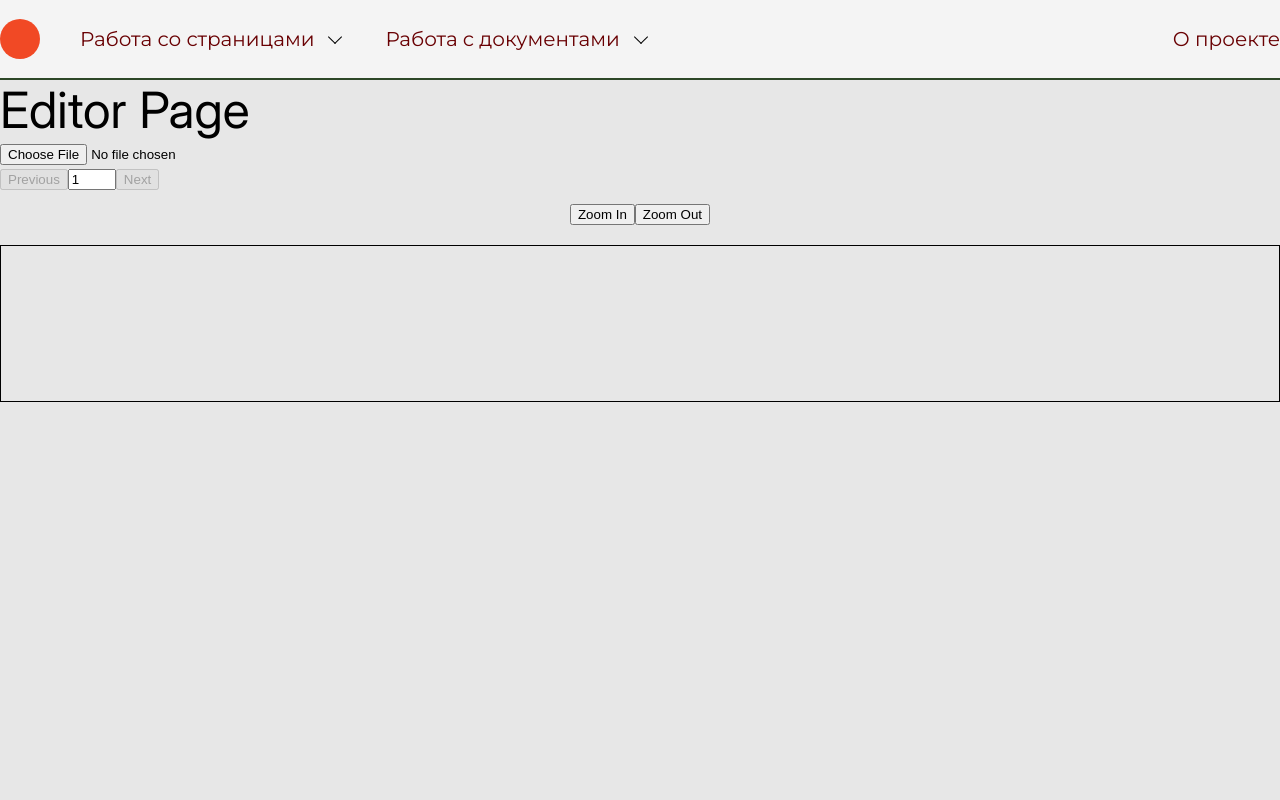
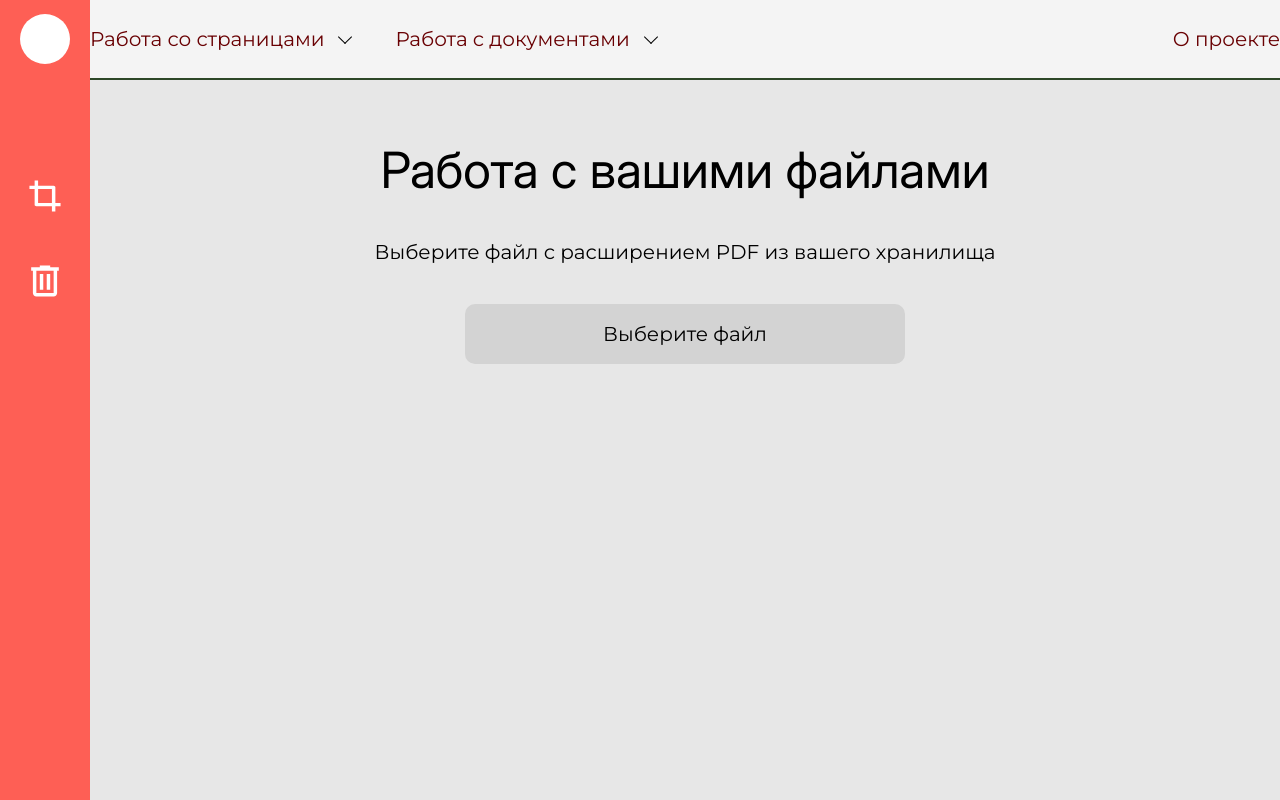
Before and after one commit to PUTENCHIK/pdf_editor, a React (Vite) app in the folder pdf_editor.client/: page /editor in a window 1280 px wide. Built offline with nearby package versions, Linux system fonts and the light colour scheme.

Commit message:
Preview of PDF file on editor page integrated into disign

```diff
--- a/pdf_editor.client/src/components/AddFile/AddFile.jsx
+++ b/pdf_editor.client/src/components/AddFile/AddFile.jsx
@@ -1,14 +1,22 @@
 import './AddFile.css'
 
-import { useRef, useState } from 'react';
+import { useRef, useState, forwardRef, useImperativeHandle } from 'react';
 import { Link } from 'react-router-dom';
 
 import file_image from '../../images/common/file.png'
 import CrossButton from '../CrossButton/CrossButton';
 
-function AddFile() {
+const AddFile = forwardRef((props, ref) =>{
     const inputFile = useRef(null);
     const [state, changeState] = useState(1);
+
+    useImperativeHandle(ref, () => {
+        return {
+            getFile() {
+                return inputFile.current.files[0];
+            }
+        }
+    });
 
     function buttonOnClick() {
         if (state == 1) {
@@ -38,7 +46,15 @@ function AddFile() {
 
     return (
         <div className={'add-file-block' + (state == 1 ? ' clickable' : '')} onClick={buttonOnClick}>
-            <input type="file" ref={inputFile} className='hidden' name="file" onChange={inputFileOnChange} />
+            <input
+                type="file"
+                accept=".pdf"
+                ref={inputFile}
+                className='hidden'
+                name="file"
+                // onChange={inputFileOnChange}
+                onChange={props.onChange}
+            />
 
             <div className="__content">
                 {state == 1 &&
@@ -64,6 +80,6 @@ function AddFile() {
             </div>
         </div>
     );
-}
+});
 
 export default AddFile;
--- a/pdf_editor.client/src/pages/EditorPage/EditorPage.css
+++ b/pdf_editor.client/src/pages/EditorPage/EditorPage.css
@@ -1,9 +1,58 @@
 .page-content {
-    /* position: absolute;
-    right: 0; */
     display: flex;
     flex-direction: column;
     width: calc(100% - 90px);
 
     padding-left: 90px;
 }
+
+.start-state {
+    display: flex;
+    width: 100%;
+    justify-content: center;
+}
+
+.start-state > .__content {
+    display: inline-flex;
+    flex-direction: column;
+    row-gap: 20px;
+    align-items: center;
+}
+
+main.section.editor-page {
+    display: flex;
+    justify-content: space-between;
+}
+
+.document-segment {
+    display: flex;
+    justify-content: center;
+    width: 100%;
+    height: 750px;
+
+    flex-grow: 1;
+}
+
+.document-container {
+    display: inline-flex;
+    flex-direction: column;
+    row-gap: 30px;
+}
+
+.document-display {
+    display: flex;
+    overflow-y: auto;
+}
+
+.interaction-segment {
+    /* position: absolute; */
+    /* top: 0;
+    right: 40px; */
+
+    width: 250px;
+    height: 500px;
+
+    margin-right: 40px;
+
+    background-color: white;
+}
--- a/pdf_editor.client/src/pages/EditorPage/EditorPage.jsx
+++ b/pdf_editor.client/src/pages/EditorPage/EditorPage.jsx
@@ -1,33 +1,46 @@
-import React, { useEffect, useState, useRef } from 'react';
-import { getDocument, GlobalWorkerOptions } from 'pdfjs-dist/build/pdf';
+import './EditorPage.css'
+import React, { useEffect, useState, useRef } from 'react'
+import { getDocument, GlobalWorkerOptions } from 'pdfjs-dist/build/pdf'
 import * as pdfjs from 'pdfjs-dist/build/pdf';
-import Header from '../../components/Header/Header';
+
+import Header from '../../components/Header/Header'
+import RightMenu from './components/RightMenu/RightMenu'
+import AddFile from '../../components/AddFile/AddFile'
+
 GlobalWorkerOptions.workerSrc = './node_modules/pdfjs-dist/build/pdf.worker.mjs';
+const EditorPage = () => {
+    // переменная и хук, определяющие основной контент на странице
+    // start - начальный выбор файла
+    // display - отображение файла
+    const [pageState, setPageState] = useState("start");
 
-const EditorPage = () => {
+    const inputFileButton = useRef(null);
+
     const [pdf, setPdf] = useState(null);
     const [currentPage, setCurrentPage] = useState(1);
-    const [zoom, setZoom] = useState(1);
+    const [zoom, setZoom] = useState(0.6);
     const [error, setError] = useState(null);
     const canvasRef = useRef(null);
 
-    // Функция для загрузки PDF-файла
-    const loadPdf = async (file) => {
-        console.log('Загрузка PDF...');
-        const pdfDocument = await getDocument(URL.createObjectURL(file)).promise; // Загружаем PDF из Blob
-        console.log('PDF загружен:', pdfDocument);
-        setPdf(pdfDocument);
-        setError(null);
-        console.log('Количество страниц:', pdfDocument.numPages);
+    // Обработка изменения файла
+    function handleFileChange() {
+        const file = inputFileButton.current.getFile();
+        console.log(file);
+
+        if (file) {
+            setPageState("display");
+            loadPdf(file);
+        }
     };
 
-    // Обработка изменения файла
-    const handleFileChange = (event) => {
-        const file = event.target.files[0];
-
-        if (file) {
-            loadPdf(file);
-        }
+    // Функция для загрузки PDF-файла
+    async function loadPdf(file) {
+        // console.log('Загрузка PDF...');
+        const pdfDocument = await getDocument(URL.createObjectURL(file)).promise; // Загружаем PDF из Blob
+        // console.log('PDF загружен:', pdfDocument);
+        setPdf(pdfDocument);
+        // setError(null);
+        // console.log('Количество страниц:', pdfDocument.numPages);
     };
 
     useEffect(() => {
@@ -35,8 +48,10 @@ const EditorPage = () => {
             if (!pdf || currentPage < 1 || currentPage > pdf.numPages) {
                 return;
             }
-            var flag = false
-            while (flag == false){
+            let flag = false;
+            let count = 1;
+
+            while (flag == false && count < 10){
                 try {
                     flag=true
                     const page = await pdf.getPage(currentPage);
@@ -50,6 +65,7 @@ const EditorPage = () => {
                     flag=false
                     console.error('Ошибка рендеринга:', error);
                     setError("Ошибка при рендеринге страницы.");
+                    count += 1;
                 }
             }
         };
@@ -70,6 +86,7 @@ const EditorPage = () => {
     };
 
     const zoomIn = () => setZoom(zoom * 1.2);
+
     const zoomOut = () => setZoom(zoom / 1.2);
 
     const handlePageChange = (event) => {
@@ -82,34 +99,59 @@ const EditorPage = () => {
     };
 
     return (
-        <div>
-            <Header />
-            <h1>Editor Page</h1>
-            {error && <p style={{ color: 'red' }}>{error}</p>} {/* Отображение ошибок */}
-            <input
-                type="file"
-                accept=".pdf" // Ограничиваем выбор только PDF-файлами
+        <>
+            <RightMenu />
+            <div className="page-content">
+                <Header linkRootExists={false} />
+                <main className="section editor-page">
+
+                    {pageState == "start" &&
+                        <div className='start-state'>
+                            <div className="__content">
+                                <h1>Работа с вашими файлами</h1>
+                                <p>Выберите файл с расширением PDF из вашего хранилища</p>
+                                <AddFile
                                     onChange={handleFileChange}
+                                    ref={inputFileButton}
                                 />
-            <div>
+                            </div>
+                        </div>
+                    }
+                    {pageState == "display" &&
+                        <>
+                            <div className="document-segment">
+                                <div className="document-container">
+                                    <div className="buttons-container">
                                         <button onClick={goToPreviousPage} disabled={currentPage <= 1}>Previous</button>
                                         <input
                                             type="number"
                                             value={currentPage}
                                             onChange={handlePageChange}
                                             min="1"
-                    max={pdf ? pdf.numPages : 1} // Устанавливаем максимум на количество страниц, если PDF загружен
+                                            max={pdf ? pdf.numPages : 1}
                                         />
                                         <button onClick={goToNextPage} disabled={!pdf || currentPage >= pdf.numPages}>Next</button>
-            </div>
+
                                         <div style={{ textAlign: 'center', margin: '10px 0' }}>
                                             <button onClick={zoomIn}>Zoom In</button>
                                             <button onClick={zoomOut}>Zoom Out</button>
                                         </div>
+                                    </div>
+                                    <div className="document-display">
                                         <div id="canvas_container" style={{ border: '1px solid black', margin: '20px auto', textAlign: 'center' }}>
                                             <canvas id="pdf_renderer" ref={canvasRef}></canvas>
                                         </div>
                                     </div>
+                                </div>
+                            </div>
+                            <div className="interaction-segment">
+
+                            </div>
+                        </>
+                    }
+                </main>
+            </div>
+        </>
     );
 };
 
```
Lines whose indentation alone changed are shown as unchanged.
